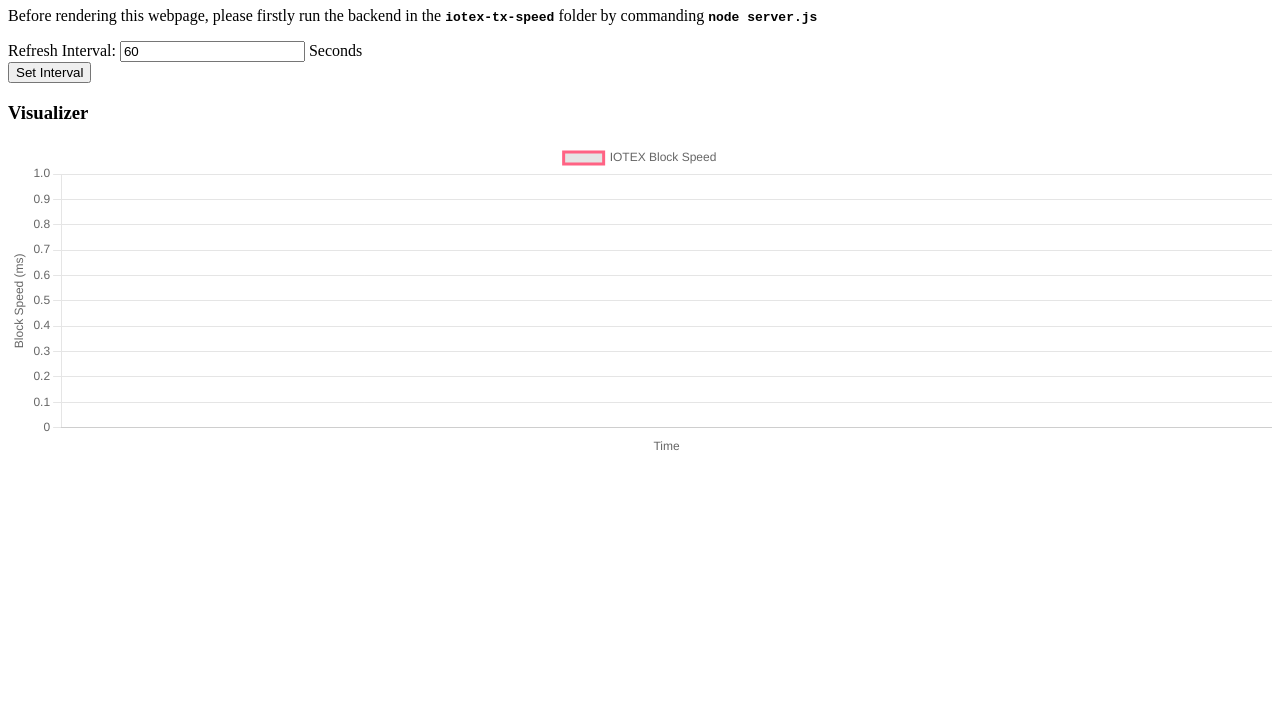
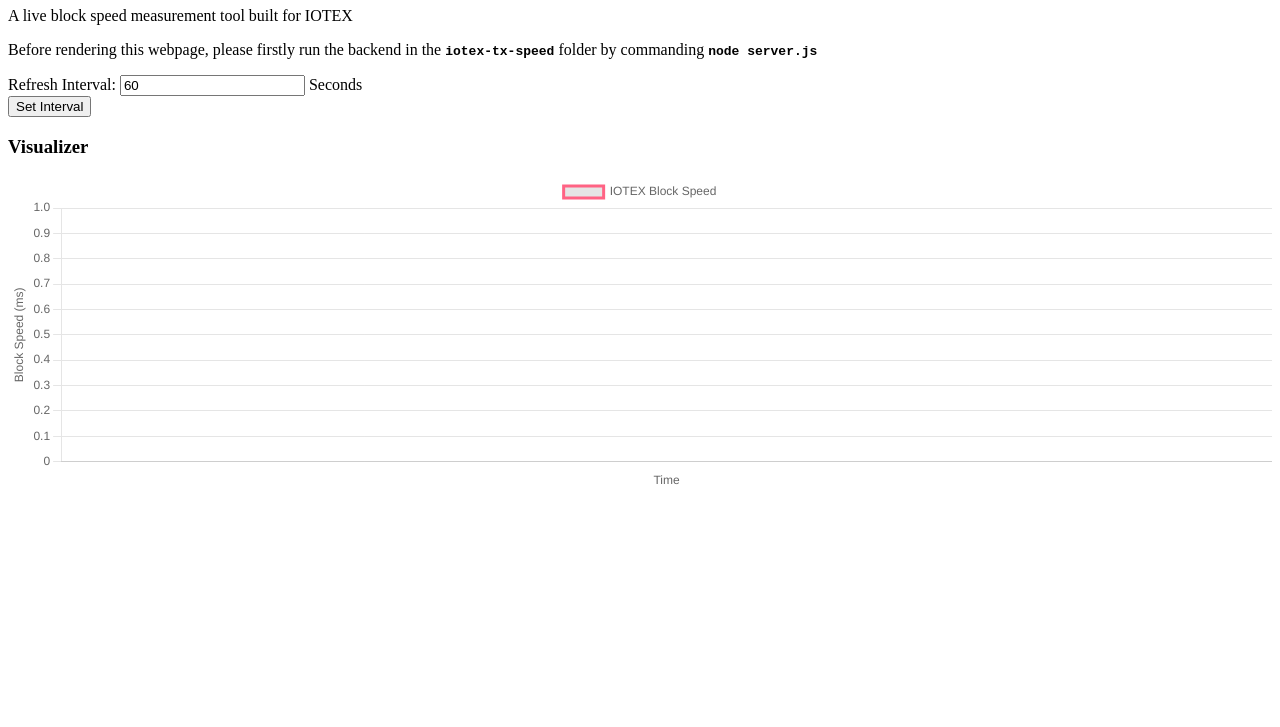
Before and after one commit to Soptq/iotex-block-speed, a website: page src/iotex-block-speed/index.html in a window 1280 px wide. Shown: the part 73-800 px from the top of the page. Drawn offline with nearby package versions, Linux system fonts and the light colour scheme; no server answers.

Commit message:
update info

```diff
--- a/package.json
+++ b/package.json
@@ -1,7 +1,7 @@
 {
   "name": "iotex-block-speed",
   "version": "1.0.0",
-  "description": "A block speed measurement tool built for IOTEX.",
+  "description": "A live block speed measurement tool built for IOTEX",
   "main": "src/iotex-block-speed/server.js",
   "scripts": {
   },
--- a/src/iotex-block-speed/index.html
+++ b/src/iotex-block-speed/index.html
@@ -12,6 +12,7 @@
 </head>
 <body>
     <h1>IOTEX BlockSpeed Visualizer</h1>
+    <p>A live block speed measurement tool built for IOTEX</p>
     <p>Before rendering this webpage, please firstly run the backend in the <code>iotex-tx-speed</code> folder by commanding <code>node server.js</code></p>
     <div>
         <span>Refresh Interval: </span><input name="updateInterval" type="text" maxlength="10" id="update-interval" value="60"/><span> Seconds</span>
```
Also changed, not shown: README.md.
